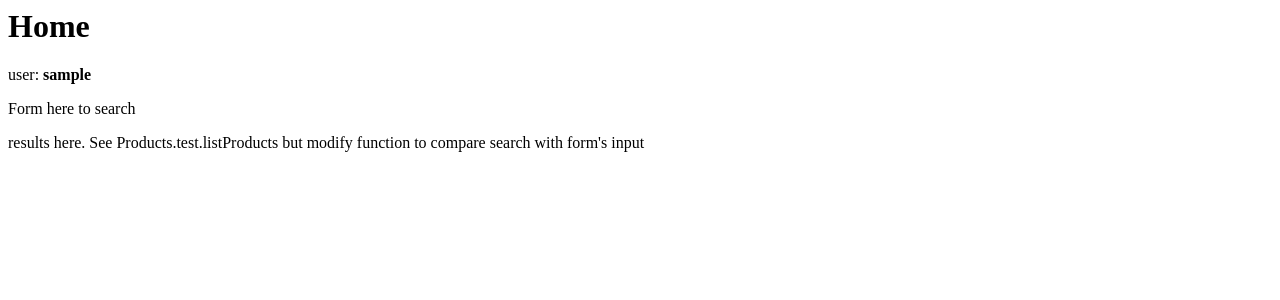
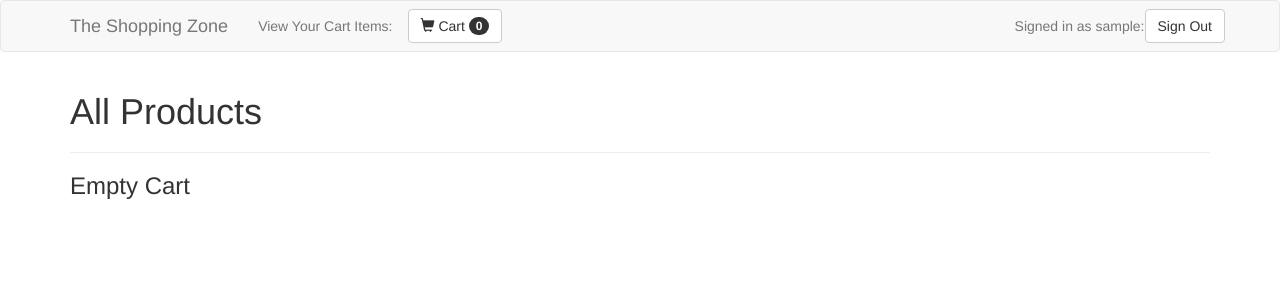
Before and after one commit to jbolton-student/century-csci2006, a PHP site: page /cart_show.php in a window 1280 px wide. Shown: the top 300 px of the page. Run offline with PHP 8.4, Linux system fonts and the light colour scheme; the visitor is signed in with stand-in values (Sample User, id 1); some libraries are stand-ins or nearby versions.

Commit message:
cart_show() implemented

```diff
--- a/cart_show.php
+++ b/cart_show.php
@@ -1,45 +1,79 @@
 <?php
 
 require_once('common.php');
-require_once('db.php');
+require_once('Cart.class.php');
+require_once('Products.class.php');
 
 tryStartSession();
-?>
 
-<html><body>
-<h1>Home</h1>
-<p>user: <b>
-<?php
-    echo getUsername();
-?>
-</b></p>
+if(!isLoggedIn()) {
+  redirect('login.php');
+}
+
+initCart();
+
+function getAllProducts() {
+    $cart = getCart();
+    $productCount = $cart->count();
+
+    if($productCount == 0) {
+        echo("<h3>Empty Cart</h3>");
+        return;
+    }
+
+    echo("<table class='table table-striped table-hover'><tr><th>Product Name</th><th>Price</th><th>Description</th><th>Image</th><th></th></tr>");
+    echo("<caption> $productCount item(s) found: </caption>");
+
+    foreach($cart->getItems() as $item) {
+        // echo("I: " . $item->getName());
+        $id = $item->getId();
+        $name = $item->getName();
+        $cost = $item->getCost();
+        $description = $item->getDescription();
+        $image = $item->getImage();
 
 
-<p>Form here to search</p>
-<p>results here. See Products.test.listProducts but modify function to compare search with form's input</p>
-
-</body></html>
-
-
-<?php
-
-// something like:
-
-
-require_once('Item.class.php');
-require_once('Cart.class.php');
-
-
-if (isset($_SESSION['shoppingCart'])) {
-    $cart = $_SESSION['shoppingCart'];
-
-    $items = $cart->getItems();
-
-    foreach ($items as $item) {
-        echo $item->__toString() . "<br>";
+        echo("<tr><td>".$name."</td><td>".$cost."</td><td>".$description."</td>");
+            // use line below if DB links to external image; following line links to local file in /images/
+            echo("<td><img src=\"$image\" alt=\"$name\" height=\"150\" width=\"150\"></td>");
+            echo("<td><button id='removeFromCart' value='".$id."' class='btn btn-success'>Remove From Cart</button></td></tr>");
+            //echo("<img src=\"/project/images/$row[3]\" alt=\"$row[4]\" height=\"160\" width=\"160\"></td></tr>");
     }
-
-    echo "Total: " . $cart->getSubtotal() . " <br>";
+    echo("</table>");
 }
 
 ?>
+
+<!DOCTYPE html>
+<html>
+  <head>
+    <title>show cart</title>
+    <link rel="stylesheet" href="https://maxcdn.bootstrapcdn.com/bootstrap/3.3.7/css/bootstrap.min.css" integrity="sha384-BVYiiSIFeK1dGmJRAkycuHAHRg32OmUcww7on3RYdg4Va+PmSTsz/K68vbdEjh4u" crossorigin="anonymous">
+    <script src="https://ajax.googleapis.com/ajax/libs/jquery/3.2.0/jquery.min.js"></script>
+  </head>
+  <body>
+    <div>
+      <nav class="navbar navbar-default">
+        <div class="container">
+          <div class="navbar-header">
+            <a class="navbar-brand" href="home.php">The Shopping Zone</a>
+          </div>
+
+          <p class="navbar-text navbar-left">View Your Cart Items: </p>
+          <a href="cart_show.php" class="btn btn-default navbar-btn navbar-left"><span class="glyphicon glyphicon-shopping-cart"></span> Cart <span class="badge"><?php echo getCart()->count(); ?></span></a>
+
+          <!-- <button type="button" style="margin-left:10px" class="btn btn-default navbar-btn navbar-right">Sign Out</button> -->
+          <a href="logout.php" class="btn btn-default navbar-btn navbar-right">Sign Out</a>
+          <p class="navbar-text navbar-right">Signed in as <?php echo getUsername();?>: </p>
+        </div>
+      </nav>
+    </div>
+
+    <div class="container">
+      <h1>All Products</h1>
+      <hr/><?php getAllProducts(); ?>
+    </div>
+
+  </body>
+  <script type="text/javascript" src="script.js"></script>
+</html>
```
